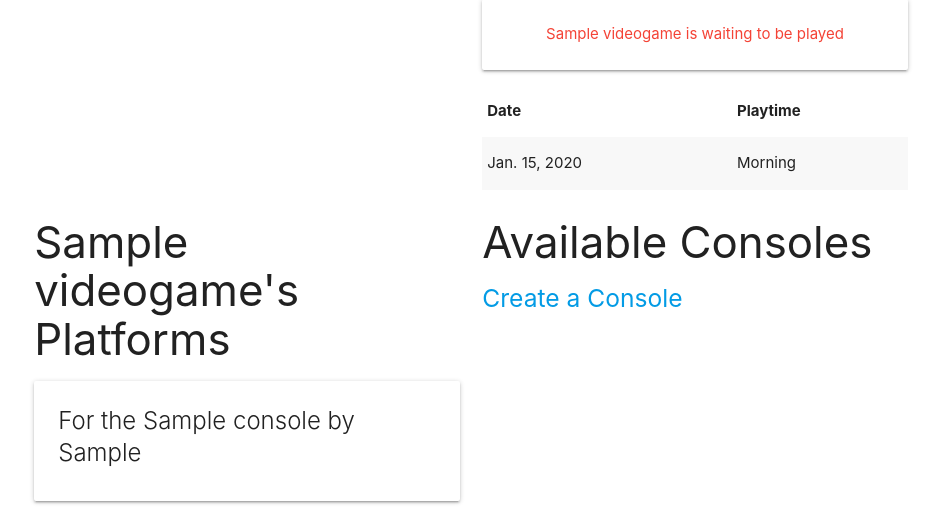
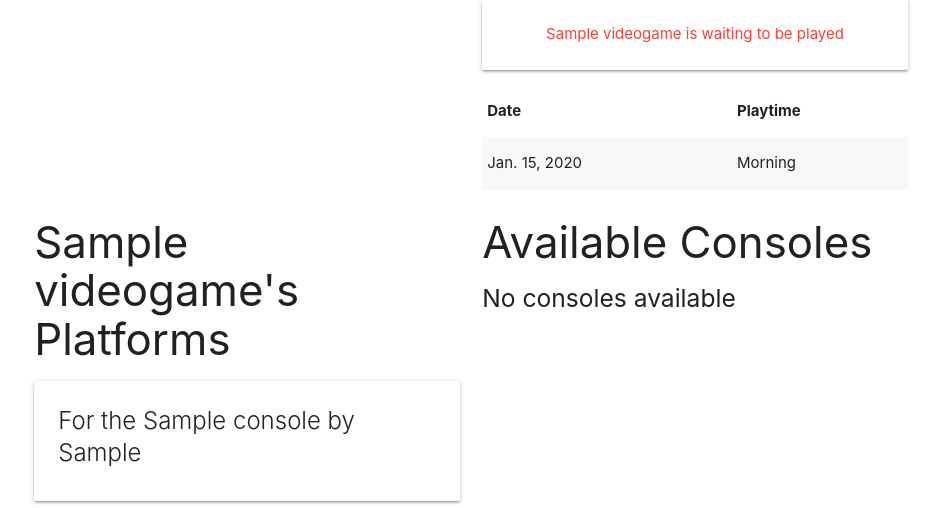
Before and after one commit to robified/django-vgcollector, a Django app: page /videogames/1/ in a window 1280 px wide. Shown: the part 457-965 px from the top of the page, without its empty margins (169-1110 px from the left). Run offline with Django 3.2, Linux system fonts and the light colour scheme; a user stored in the database is signed in; tables that the repository leaves empty hold one stand-in row (values such as "Sample post").

Commit message:
Fix UI in videogame details page.

```diff
--- a/main_app/templates/videogames/detail.html
+++ b/main_app/templates/videogames/detail.html
@@ -91,7 +91,7 @@
         </div>
     {% endfor %}
     {% else %}
-        <h5><a href="{% url 'consoles_create' %}">Create a Console</a></h5>
+        <h5>No consoles available</h5>
     {% endif %}
     </div>
 </div>
```
